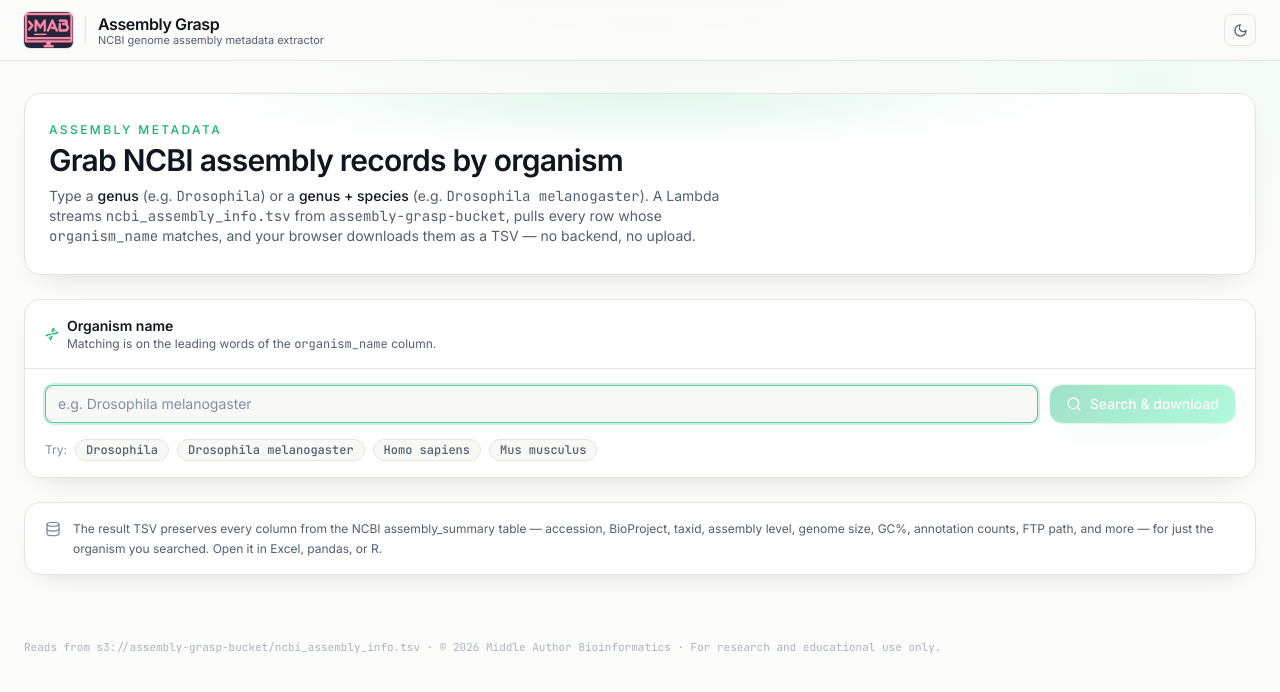
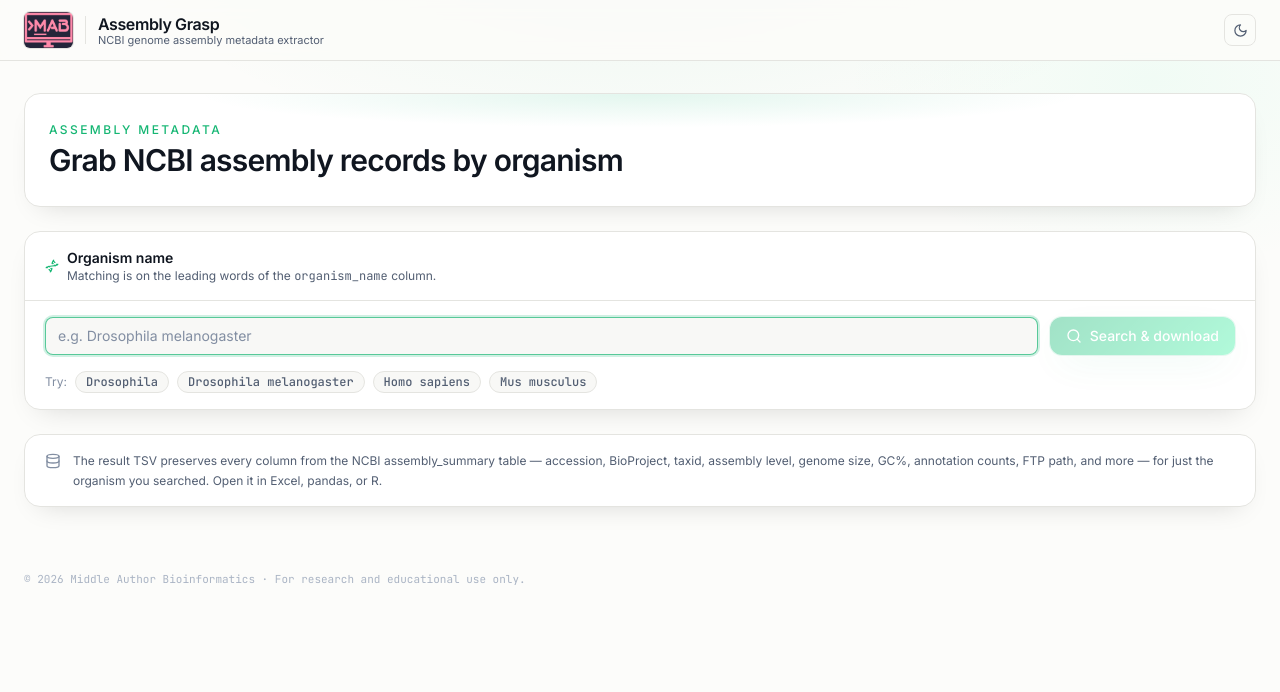
Before and after one commit to Middle-Author-Bioinformatics/assembly-grasp-app, a React (Vite) app in the folder frontend/: page / in a window 1280 px wide. Shown: the top 692 px of the page. Built offline with nearby package versions, Linux system fonts and the light colour scheme; no server answers.

Commit message:
Remove infrastructure details from search introduction and footer

```diff
--- a/frontend/src/App.tsx
+++ b/frontend/src/App.tsx
@@ -1,6 +1,6 @@
 import { Header } from "./components/Header";
 import { SearchView } from "./components/SearchView";
-import { HAS_BACKEND, AG_CONFIG } from "./lib/assembly-config";
+import { HAS_BACKEND } from "./lib/assembly-config";
 
 export default function App() {
   return (
@@ -26,8 +26,7 @@ export default function App() {
         <SearchView />
       </main>
       <footer className="max-w-7xl mx-auto px-6 py-8 text-[11px] text-fg-faint font-mono">
-        Reads from s3://{AG_CONFIG.bucket}/ncbi_assembly_info.tsv · © 2026 Middle
-        Author Bioinformatics · For research and educational use only.
+        © 2026 Middle Author Bioinformatics · For research and educational use only.
       </footer>
     </div>
   );
--- a/frontend/src/components/SearchView.tsx
+++ b/frontend/src/components/SearchView.tsx
@@ -1,6 +1,6 @@
 import { useMemo, useState } from "react";
 import {
-  HAS_BACKEND, AG_CONFIG, classifyQuery, queryAssemblies, downloadTsv,
+  HAS_BACKEND, classifyQuery, queryAssemblies, downloadTsv,
   QueryError, type QueryResult,
 } from "../lib/assembly-config";
 import { ResultsTable } from "./ResultsTable";
@@ -65,17 +65,6 @@ export function SearchView() {
           <h1 className="mt-1 text-2xl md:text-3xl font-semibold tracking-tight">
             Grab NCBI assembly records by organism
           </h1>
-          <p className="mt-2 text-sm text-fg-muted max-w-2xl">
-            Type a <span className="font-medium text-fg">genus</span> (e.g.{" "}
-            <span className="font-mono">Drosophila</span>) or a{" "}
-            <span className="font-medium text-fg">genus + species</span> (e.g.{" "}
-            <span className="font-mono">Drosophila melanogaster</span>). A Lambda
-            streams{" "}
-            <span className="font-mono">ncbi_assembly_info.tsv</span> from{" "}
-            <span className="font-mono">{AG_CONFIG.bucket}</span>, pulls every row
-            whose <span className="font-mono">organism_name</span> matches, and
-            your browser downloads them as a TSV — no backend, no upload.
-          </p>
         </div>
       </section>
 
```
